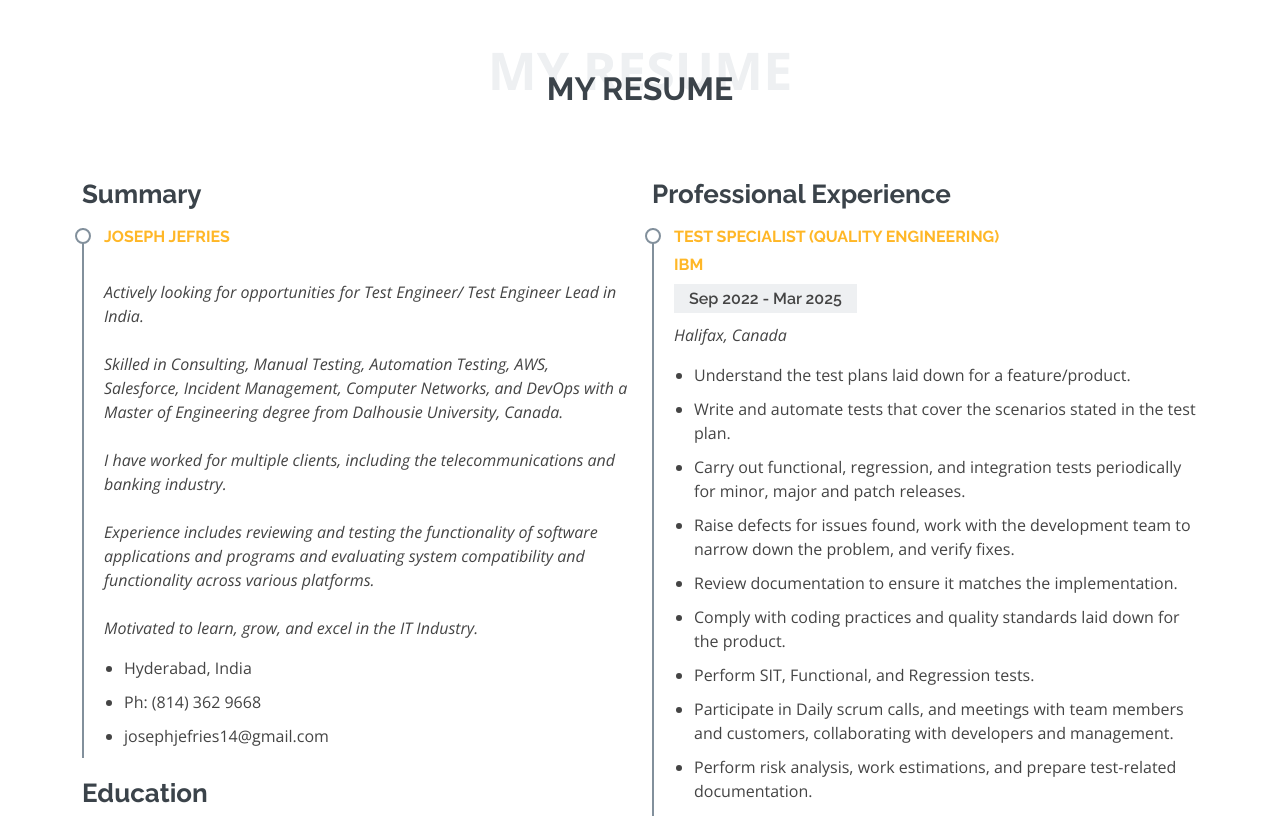
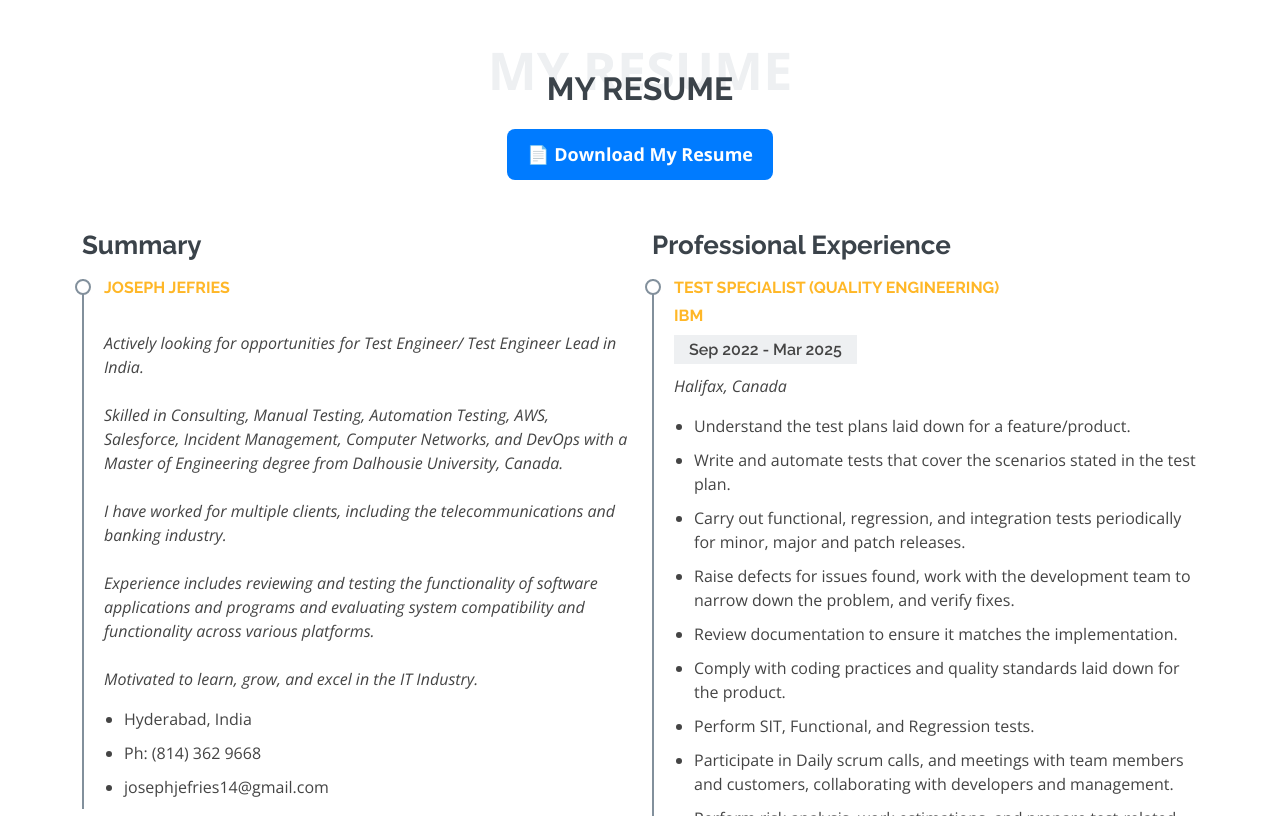
Before and after one commit to joshuajosephjefries/MyProfile, a plain HTML site: page index.html in a window 1280 px wide. Shown: the part 1640-2456 px from the top of the page. Drawn offline with nearby package versions, Linux system fonts and the light colour scheme; no server answers.

Commit message:
Added resume button

```diff
--- a/index.html
+++ b/index.html
@@ -150,6 +150,26 @@
         <div class="section-title">
           <span>My Resume</span>
           <h2>My Resume</h2>
+          <a href="resume.pdf" download class="resume-btn">📄 Download My Resume</a>
+
+          <style>
+            .resume-btn {
+                display: inline-block;
+                padding: 12px 20px;
+                font-size: 18px;
+                font-weight: bold;
+                color: white;
+                background-color: #007bff;
+                text-decoration: none;
+                border-radius: 8px;
+                transition: 0.3s ease-in-out;
+            }
+
+            .resume-btn:hover {
+                background-color: #0056b3;
+            }
+          </style>
+
         </div>
 
         <div class="row">
@@ -380,16 +400,6 @@
         Designed by <a href="https://bootstrapmade.com/">BootstrapMade</a>
       </div>
     </div>
-    <p>Visitor Count: <span id="visitorCount">Loading...</span></p>
-
-    <script>
-      fetch("/.netlify/functions/visitorCount")
-          .then(response => response.json())
-          .then(data => {
-              document.getElementById("visitorCount").textContent = data.count;
-          })
-          .catch(error => console.error("Error:", error));
-    </script>
   </footer><!-- End Footer -->
 
   <a href="#" class="back-to-top d-flex align-items-center justify-content-center"><i class="bi bi-arrow-up-short"></i></a>
```
Also changed, not shown: 1 other file.
